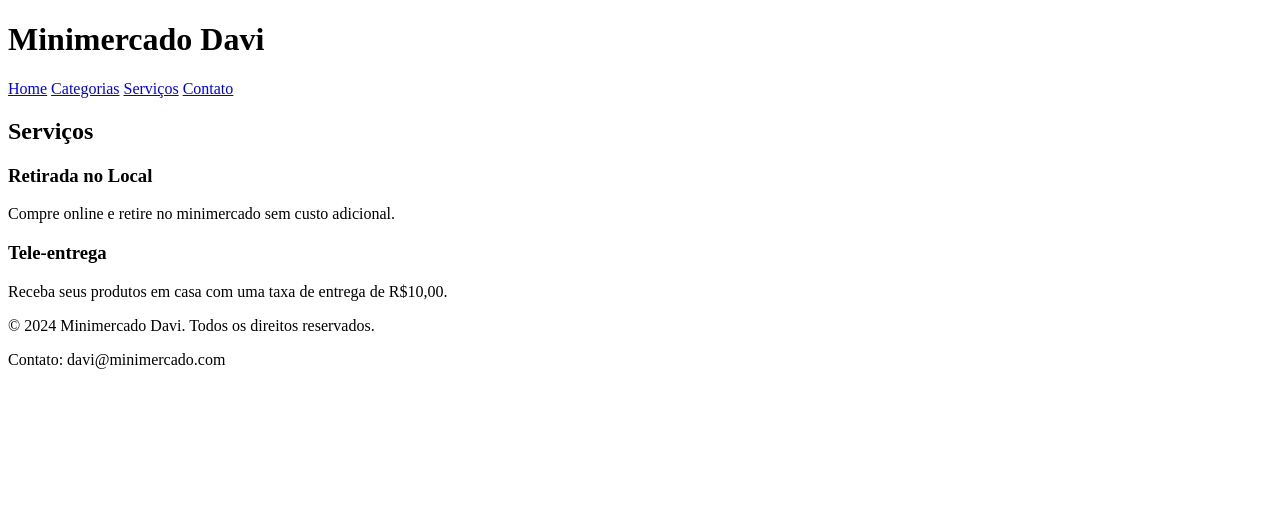
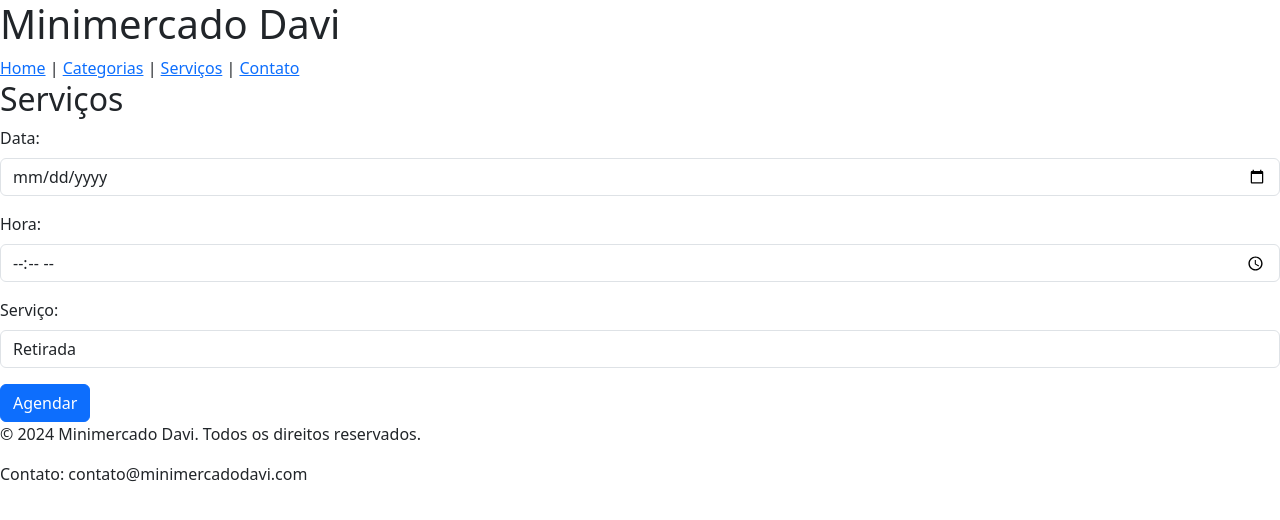
Before and after one commit to edsonlaimer/Minimercado-Davi, a plain HTML site: page servicos.html in a window 1280 px wide. Drawn offline with nearby package versions, Linux system fonts and the light colour scheme.

Commit message:
Update servicos.html

```diff
--- a/servicos.html
+++ b/servicos.html
@@ -1,36 +1,48 @@
 <!DOCTYPE html>
-<html lang="pt-BR">
+<html lang="pt-br">
 <head>
   <meta charset="UTF-8">
   <meta name="viewport" content="width=device-width, initial-scale=1.0">
   <title>Serviços - Minimercado Davi</title>
+  <link href="https://cdn.jsdelivr.net/npm/bootstrap@5.3.0/dist/css/bootstrap.min.css" rel="stylesheet">
+  <link rel="stylesheet" href="style.css">
 </head>
 <body>
-  <header>
+  <header class="header">
     <h1>Minimercado Davi</h1>
     <nav>
-      <a href="index.html">Home</a>
-      <a href="categorias.html">Categorias</a>
-      <a href="servicos.html">Serviços</a>
+      <a href="index.html">Home</a> |
+      <a href="categorias.html">Categorias</a> |
+      <a href="servicos.html">Serviços</a> |
       <a href="contato.html">Contato</a>
     </nav>
   </header>
 
   <main>
     <h2>Serviços</h2>
-    <article>
-      <h3>Retirada no Local</h3>
-      <p>Compre online e retire no minimercado sem custo adicional.</p>
-    </article>
-    <article>
-      <h3>Tele-entrega</h3>
-      <p>Receba seus produtos em casa com uma taxa de entrega de R$10,00.</p>
-    </article>
+    <form id="formAgendamento" class="form-group">
+      <div class="mb-3">
+        <label for="data" class="form-label">Data:</label>
+        <input type="date" id="data" name="data" class="form-control" required>
+      </div>
+      <div class="mb-3">
+        <label for="hora" class="form-label">Hora:</label>
+        <input type="time" id="hora" name="hora" class="form-control" required>
+      </div>
+      <div class="mb-3">
+        <label for="servico" class="form-label">Serviço:</label>
+        <select id="servico" name="servico" class="form-control">
+          <option value="retirada">Retirada</option>
+          <option value="entrega">Entrega</option>
+        </select>
+      </div>
+      <button type="submit" class="btn btn-primary">Agendar</button>
+    </form>
   </main>
 
-  <footer>
+  <footer class="footer">
     <p>&copy; 2024 Minimercado Davi. Todos os direitos reservados.</p>
-    <p>Contato: davi@minimercado.com</p>
+    <p>Contato: contato@minimercadodavi.com</p>
   </footer>
 </body>
 </html>
```
